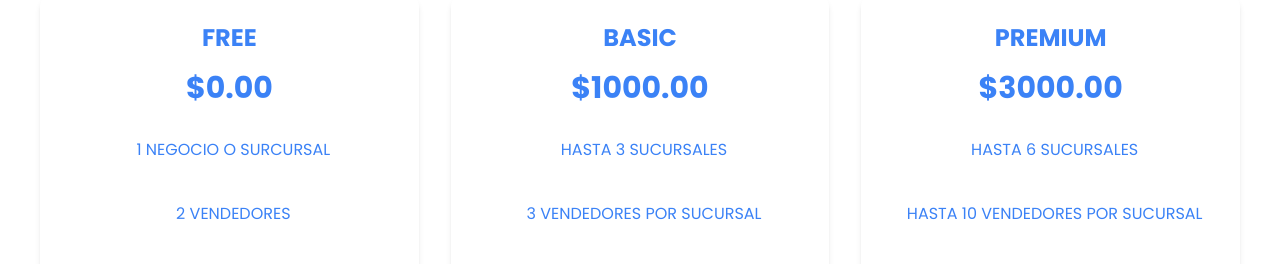
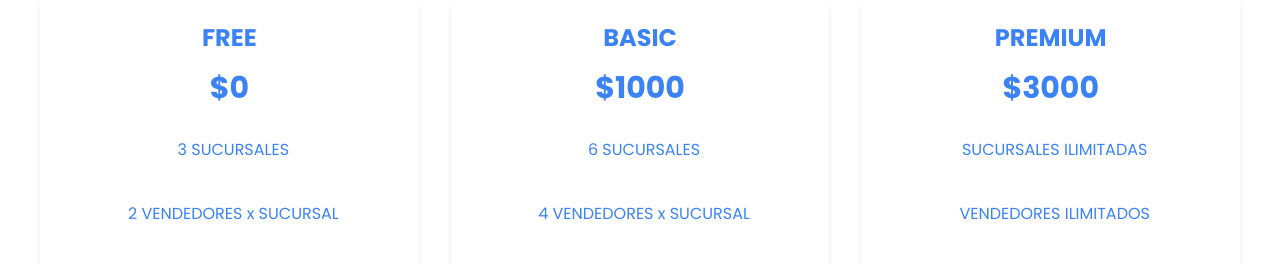
Before and after one commit to jeisson333/Cer03, a React (Vite) app in the folder Client/: page / in a window 1280 px wide. Shown: the part 688-952 px from the top of the page. Built offline with nearby package versions, Linux system fonts and the light colour scheme; no server answers.

Commit message:
refactor(Front/Advantages): update advantages by type subscription

```diff
--- a/Client/src/components/Advantages/Advantages.jsx
+++ b/Client/src/components/Advantages/Advantages.jsx
@@ -8,10 +8,10 @@ const Advantages = () => {
           {/* Container FREE */}
           <div className="flex-1 p-6 bg-white text-blue-500 rounded-lg hover:bg-blue-500 hover:text-white shadow-md hover:shadow-lg transform hover:scale-105 transition-all duration-300 ease-in-out text-center">
             <h2 className="text-2xl font-bold mb-4">FREE</h2>
-            <p className="text-3xl font-bold mb-4">$0.00</p>
+            <p className="text-3xl font-bold mb-4">$0</p>
             <ul className="list-disc ml-2">
-              <li className="mb-2">1 NEGOCIO O SURCURSAL</li>
-              <li className="mb-2">2 VENDEDORES</li>
+              <li className="mb-2">3 SUCURSALES</li>
+              <li className="mb-2">2 VENDEDORES x SUCURSAL</li>
               <li className="mb-2">SIN ACCESO A FILTROS</li>
               {/* Agrega más ventajas según sea necesario */}
             </ul>
@@ -20,10 +20,10 @@ const Advantages = () => {
           {/* Container BASIC */}
           <div className="flex-1 p-6 bg-white text-blue-500 rounded-lg hover:bg-blue-500 hover:text-white shadow-md hover:shadow-lg transform hover:scale-105 transition-all duration-300 ease-in-out text-center">
             <h2 className="text-2xl font-bold mb-4">BASIC</h2>
-            <p className="text-3xl font-bold mb-4">$1000.00</p>
+            <p className="text-3xl font-bold mb-4">$1000</p>
             <ul className="list-disc ml-2">
-              <li className="mb-2">HASTA 3 SUCURSALES</li>
-              <li className="mb-2">3 VENDEDORES POR SUCURSAL</li>
+              <li className="mb-2">6 SUCURSALES</li>
+              <li className="mb-2">4 VENDEDORES x SUCURSAL</li>
               <li className="mb-2">CON ACCESO A FILTROS </li>
               {/* Agrega más ventajas según sea necesario */}
             </ul>
@@ -32,10 +32,10 @@ const Advantages = () => {
           {/* Container SUPER */}
           <div className="flex-1 p-6 bg-white text-blue-500 rounded-lg hover:bg-blue-500 hover:text-white shadow-md hover:shadow-lg transform hover:scale-105 transition-all duration-300 ease-in-out text-center">
             <h2 className="text-2xl font-bold mb-4">PREMIUM</h2>
-            <p className="text-3xl font-bold mb-4">$3000.00</p>
+            <p className="text-3xl font-bold mb-4">$3000</p>
             <ul className="list-disc ml-2">
-              <li className="mb-2">HASTA 6 SUCURSALES</li>
-              <li className="mb-2">HASTA 10 VENDEDORES POR SUCURSAL</li>
+              <li className="mb-2">SUCURSALES ILIMITADAS</li>
+              <li className="mb-2">VENDEDORES ILIMITADOS</li>
               <li className="mb-2">CON ACCESO A FILTROS</li>
               {/* Agrega más ventajas según sea necesario */}
             </ul>
--- a/Client/src/pages/AfterSignUp/AfterSignUp.jsx
+++ b/Client/src/pages/AfterSignUp/AfterSignUp.jsx
@@ -58,11 +58,11 @@ const AfterSignUp = () => {
   const handleSubscription = () => {
     switch (dataUser.subscription) {
       case "free":
-        if (dataSucursales.length + sucursales.length >= 1) return false;
+        if (dataSucursales.length + sucursales.length >= 3) return false;
         return true;
 
       case "basic":
-        if (dataSucursales.length + sucursales.length >= 3) return false;
+        if (dataSucursales.length + sucursales.length >= 6) return false;
         return true;
       case "premium":
         return true;
--- a/Client/src/pages/FormSucursales/FormSucursales.jsx
+++ b/Client/src/pages/FormSucursales/FormSucursales.jsx
@@ -55,11 +55,11 @@ const FormSucursales = () => {
   const handleSubscription = () => {
     switch (dataUser.subscription) {
       case "free":
-        if (dataSucursales.length + sucursales.length >= 1) return false;
+        if (dataSucursales.length + sucursales.length >= 3) return false;
         return true;
 
       case "basic":
-        if (dataSucursales.length + sucursales.length >= 3) return false;
+        if (dataSucursales.length + sucursales.length >= 6) return false;
         return true;
       case "premium":
         return true;
--- a/Client/src/pages/Subscription/Subscription.jsx
+++ b/Client/src/pages/Subscription/Subscription.jsx
@@ -84,8 +84,8 @@ const Subscription = () => {
             <li id="free" className="price bottonBar">
               ${calculateSubscriptionPrice("free")}
             </li>
-            <li className="bottonBar">1 NEGOCIO O SURCURSAL</li>
-            <li className="bottonBar">2 VENDEDORES</li>
+            <li className="bottonBar">3 SUCURSALES</li>
+            <li className="bottonBar">2 VENDEDORES x SUCURSAL</li>
             <li className="bottonBar">SIN ACCESO A FILTROS</li>
             <li>
               <button className="btn" onClick={() => handleButtonClick("free")}>
@@ -100,8 +100,8 @@ const Subscription = () => {
             <li id="free" className="price bottonBar">
               ${calculateSubscriptionPrice("basic")}
             </li>
-            <li className="bottonBar">HASTA 3 SUCURSALES</li>
-            <li className="bottonBar">3 VENDEDORES X SUCURSAL</li>
+            <li className="bottonBar">6 SUCURSALES</li>
+            <li className="bottonBar">4 VENDEDORES x SUCURSAL</li>
             <li className="bottonBar">CON ACCESO A FILTROS</li>
             <li>
               <button
@@ -119,8 +119,8 @@ const Subscription = () => {
             <li id="free" className="price bottonBar">
               ${calculateSubscriptionPrice("premium")}
             </li>
-            <li className="bottonBar">HASTA 6 SUCURSALES</li>
-            <li className="bottonBar">HASTA 10 VENDEDORES </li>
+            <li className="bottonBar">SUCURSALES ILIMITADAS</li>
+            <li className="bottonBar">VENDEDORES ILIMITADOS</li>
             <li className="bottonBar">CON ACCESO A FILTROS</li>
             <li>
               <button
```
